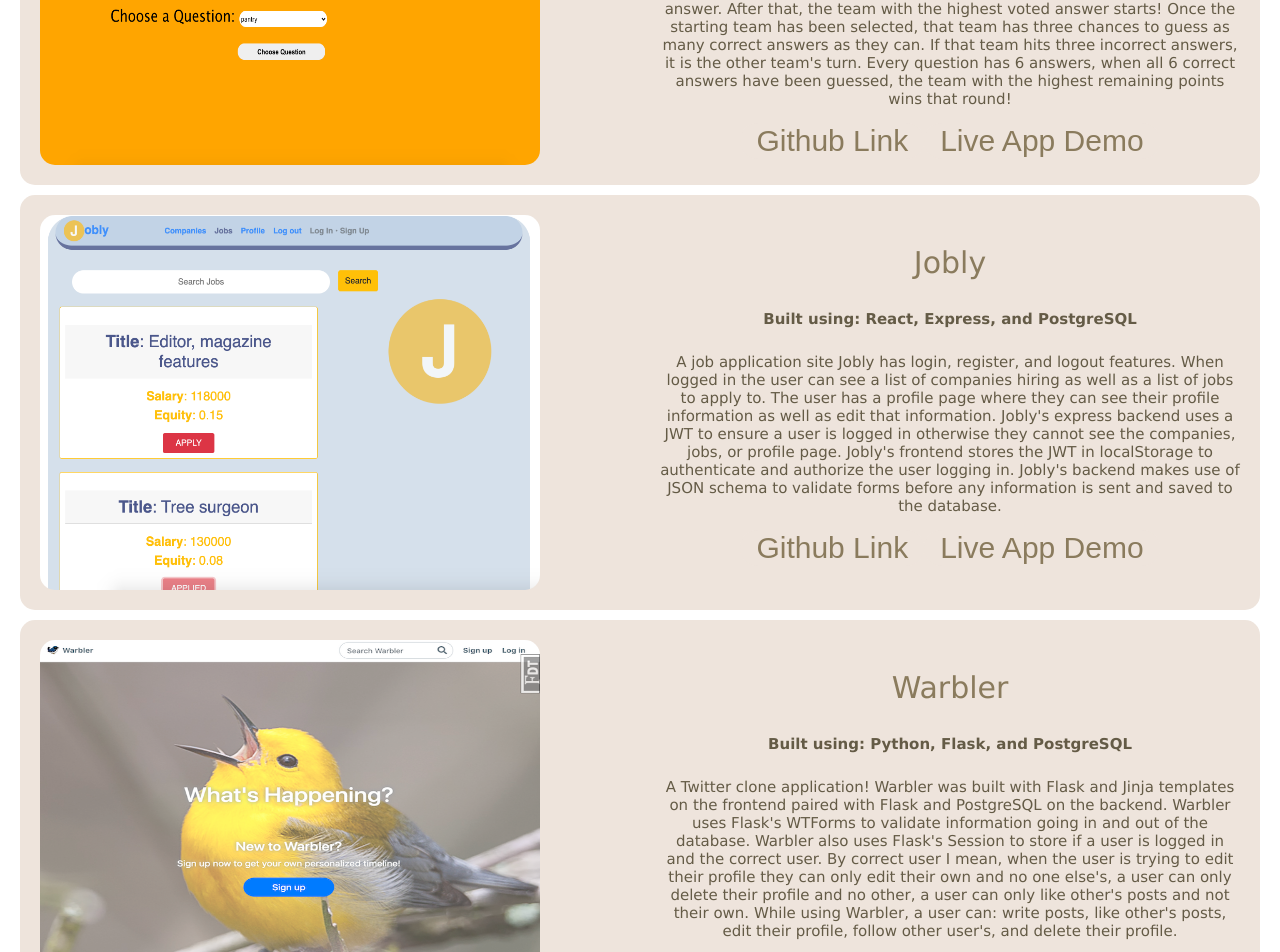
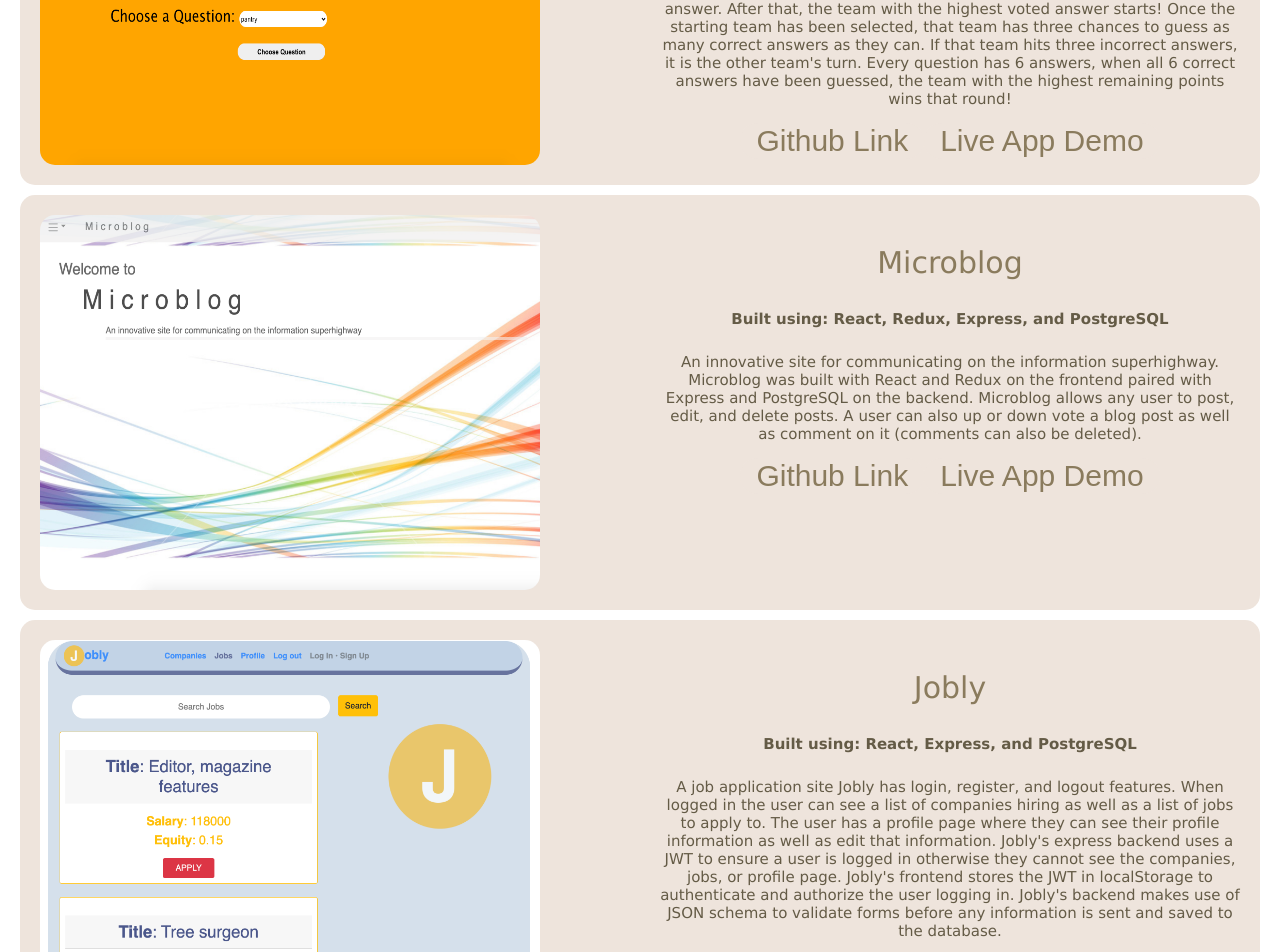
Before and after one commit to gmergola/personal-website, a React (Create React App) app: page / in a window 1280 px wide. Shown: the part 1642-2594 px from the top of the page. Built offline with nearby package versions, Linux system fonts and the light colour scheme.

Commit message:
adding microblog back to projects

```diff
--- a/src/Projects.js
+++ b/src/Projects.js
@@ -1,7 +1,7 @@
 import React from 'react';
 import './Projects.css';
 import jobly from './images/jobly-home.png';
-// import microblog from './images/microblog-home.png';
+import microblog from './images/microblog-home.png';
 import warbler from './images/warbler-home.png';
 import jeopardy from './images/jeopardy-home.png';
 import guessingGame from './images/guessing-game.png';
@@ -13,21 +13,6 @@ function Projects() {
     <div id="Project-div">
       <h1 id="Project-title" className="Project-title" >Some apps I've built...</h1>
       <br />
-
-      {/* <div className="Project-container">
-        <img className="Projects-picture" src={microblog} alt="microblog-home" />
-        <div className="Project-context">
-          <p className="Project-name">Microblog</p>
-          <h5 className="Project-info" >Built using: React, Redux, Express, and PostgreSQL  </h5>
-          <p className="Project-info" >
-            An innovative site for communicating on the information superhighway. Microblog was built with React and Redux on the
-            frontend paired with Express and PostgreSQL on the backend. Microblog allows any user to post, edit, and delete posts. A user
-            can also up or down vote a blog post as well as comment on it (comments can also be deleted).
-          </p>
-          <button className="Project-btn"><a className="Project-link" href="https://github.com/gmergola/Microblog">Github Link</a></button>
-          <button className="Project-btn"><a className="Project-link" href="https://nervous-agnesi-2c7074.netlify.app/">Live App Demo</a></button>
-        </div>
-      </div> */}
 
       <div className="Project-container">
         <img className="Projects-picture" src={questions} alt="questions" />
@@ -45,6 +30,21 @@ function Projects() {
           </p>
           <button className="Project-btn"><a className="Project-link" href="https://github.com/gmergola/Questions">Github Link </a></button>
           <button className="Project-btn"><a className="Project-link" href="https://gracious-jang-a2386f.netlify.app/">Live App Demo</a></button>
+        </div>
+      </div>
+
+      <div className="Project-container">
+        <img className="Projects-picture" src={microblog} alt="microblog-home" />
+        <div className="Project-context">
+          <p className="Project-name">Microblog</p>
+          <h5 className="Project-info" >Built using: React, Redux, Express, and PostgreSQL  </h5>
+          <p className="Project-info" >
+            An innovative site for communicating on the information superhighway. Microblog was built with React and Redux on the
+            frontend paired with Express and PostgreSQL on the backend. Microblog allows any user to post, edit, and delete posts. A user
+            can also up or down vote a blog post as well as comment on it (comments can also be deleted).
+          </p>
+          <button className="Project-btn"><a className="Project-link" href="https://github.com/gmergola/Microblog">Github Link</a></button>
+          <button className="Project-btn"><a className="Project-link" href="https://nervous-agnesi-2c7074.netlify.app/">Live App Demo</a></button>
         </div>
       </div>
 
```
